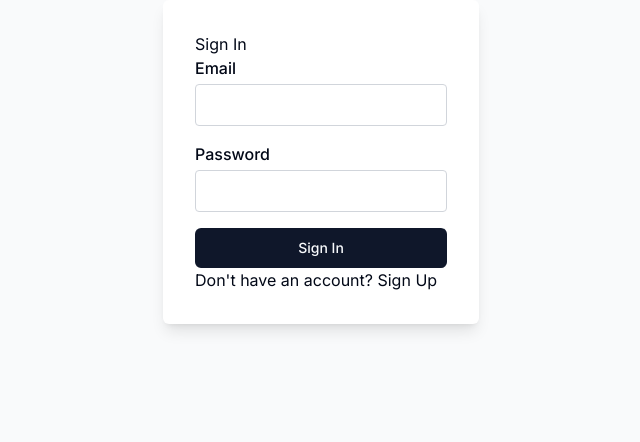
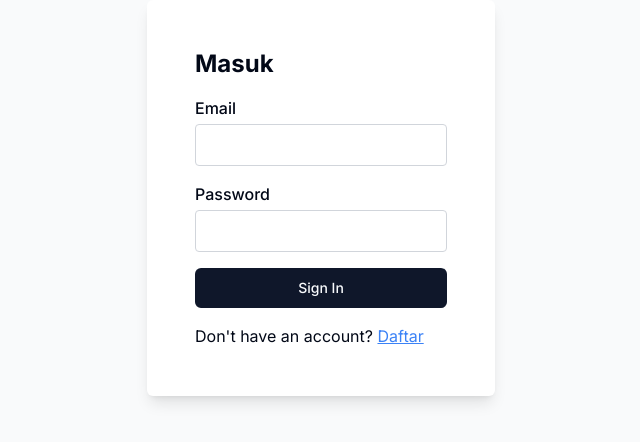
Before and after one commit to kingfayd/umkm-app, a Next.js app: page /auth/sign-in in a window 1280 px wide. Shown: the top 442 px of the page, without its empty margins (319-959 px from the left). Built offline with nearby package versions, Linux system fonts and the light colour scheme.

Commit message:
Your commit message here

```diff
--- a/app/auth/sign-in/page.tsx
+++ b/app/auth/sign-in/page.tsx
@@ -3,11 +3,14 @@ import Link from "next/link";
 
 const SignInPage = () => {
   return (
-    <div className="container">
-      <h1>Sign In</h1>
+    <div className="container mx-auto p-4">
+      <h1 className="text-2xl font-bold mb-4">Masuk</h1>
       <SignInForm />
-      <p>
-        Don't have an account? <Link href="/auth/sign-up">Sign Up</Link>
+      <p className="mt-4">
+        Don&apos;t have an account?{" "}
+        <Link href="/auth/sign-up" className="text-blue-500 underline">
+          Daftar
+        </Link>
       </p>
     </div>
   );
```
Also changed, not shown: components/SideNavbar.tsx (+6 -10 lines).
